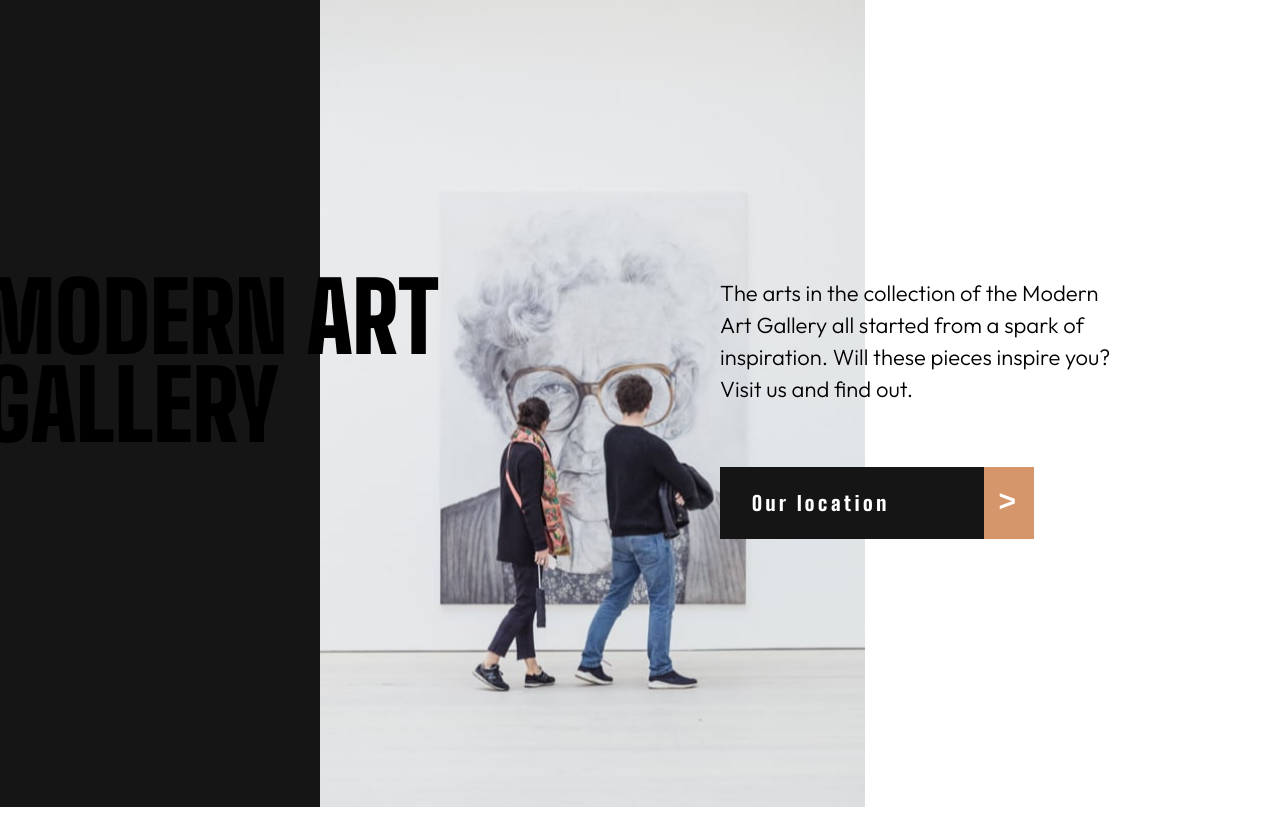
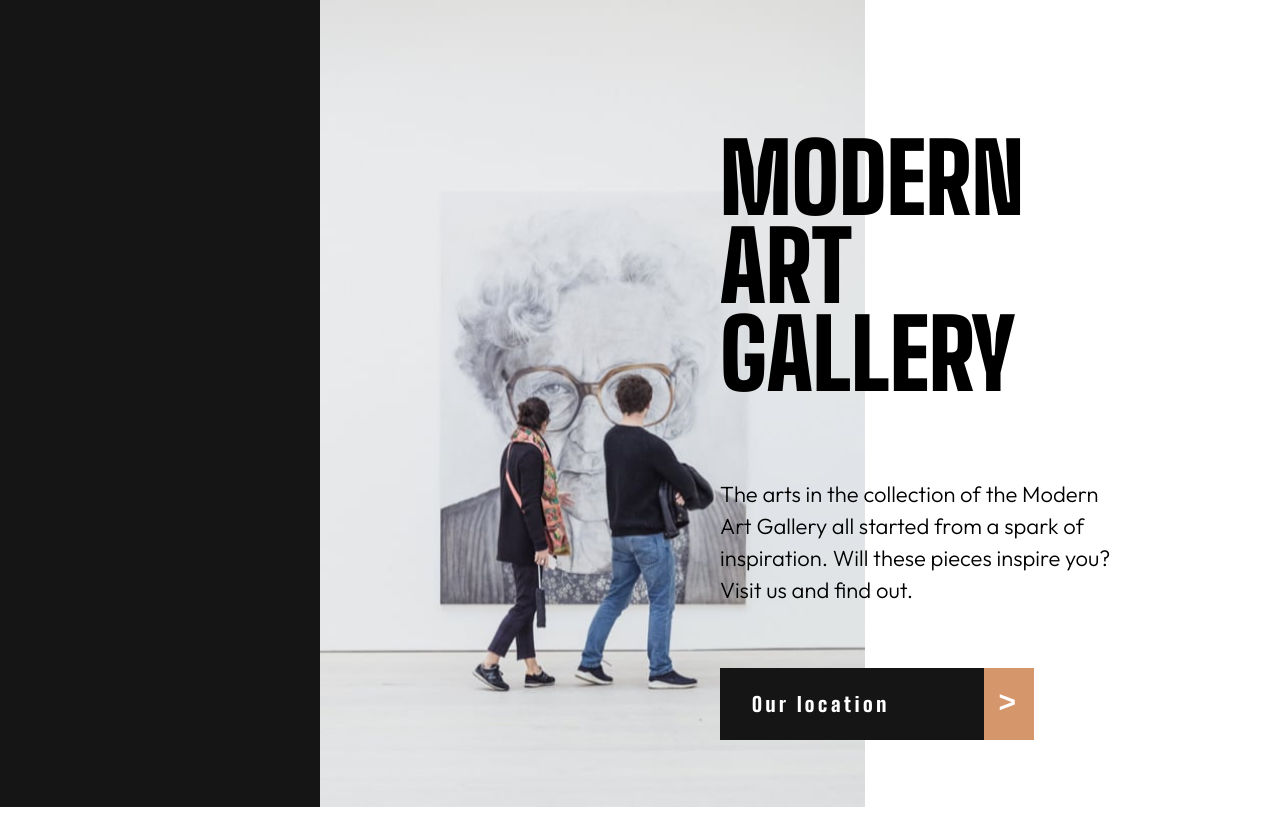
Before and after one commit to krishee107/FRONTENDMENTOR_Art-Gallery-website, a plain HTML site: page docs/index.html in a window 1280 px wide. Shown: the top 813 px of the page. Drawn offline with Linux system fonts and the light colour scheme.

Commit message:
H1 desktop responsive fix

```diff
--- a/docs/css/style.css
+++ b/docs/css/style.css
@@ -198,10 +198,6 @@ footer p {padding: 0 0 30px;}
     h1 {
         font-size: 96px;
         line-height: 88px;
-        position: absolute;
-        left: -163%;
-        max-width: 510px;
-        top: -15%;
     }
 
     h2 {
```
Also changed, not shown: screencapture-127-0-0-1-5500-docs-index-html-2023-01-19-15_09_50.png (added), screencapture-127-0-0-1-5500-docs-index-html-2023-01-19-15_10_09.png (added), screencapture-127-0-0-1-5500-docs-index-html-2023-01-19-15_10_23.png (added).
